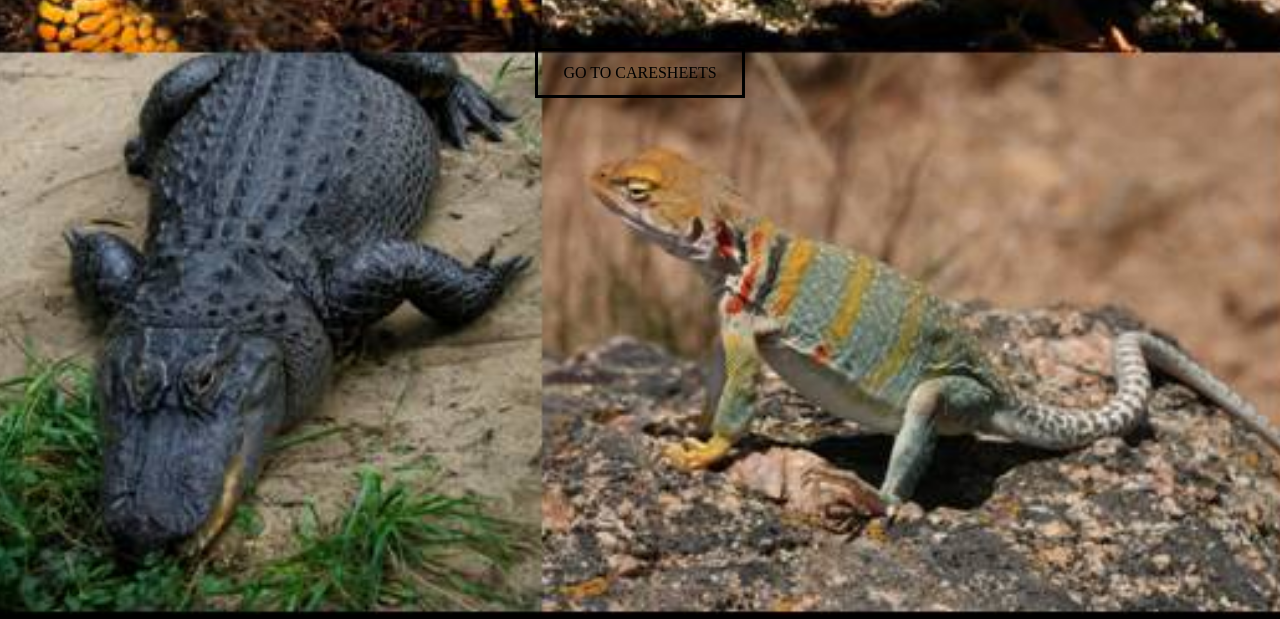
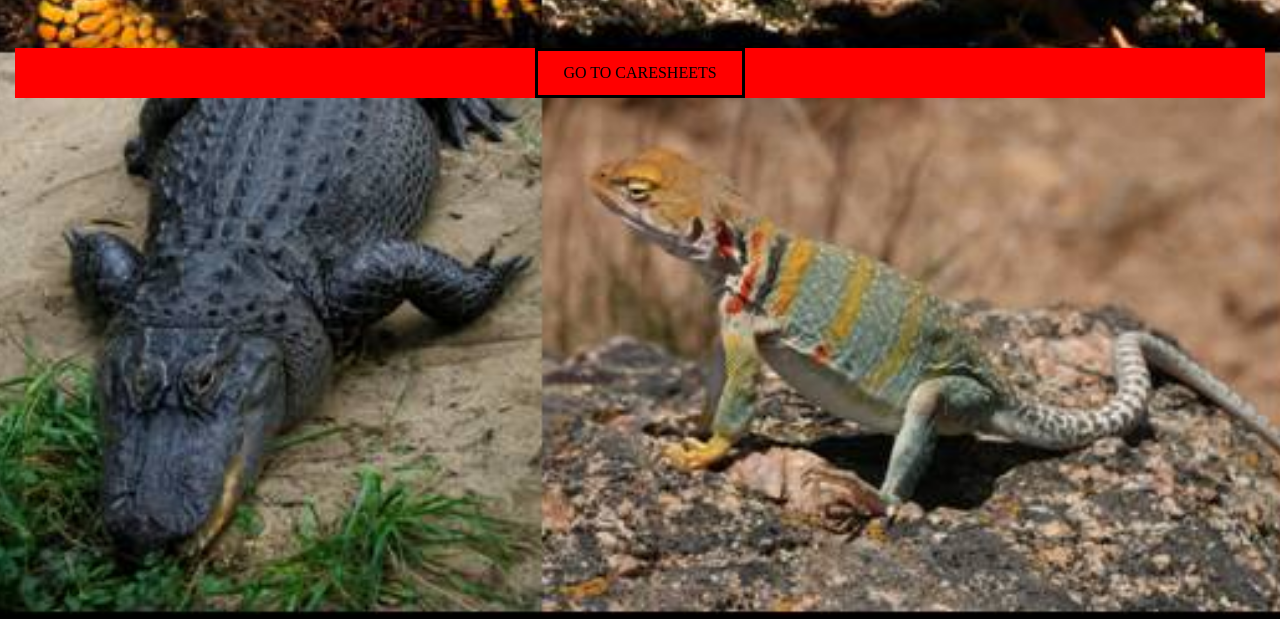
Before and after one commit to gmachielsen/project_three, a Django app: page / in a window 1280 px wide. Shown: the part 816-1435 px from the top of the page. Run offline with Django 3.2, Linux system fonts and the light colour scheme; some libraries are stand-ins or nearby versions.

Commit message:
initial commit styled postdetail and indexpage

```diff
--- a/caresheets/settings.py
+++ b/caresheets/settings.py
@@ -25,7 +25,7 @@ SECRET_KEY = '$_9ja&6=vwx3cequ4tyh=62y9nqxk6==t&a4eikgq6#zwz*n)e'
 # SECURITY WARNING: don't run with debug turned on in production!
 DEBUG = True
 
-ALLOWED_HOSTS = ['codeinstitutecaresheets.herokuapp.com']
+ALLOWED_HOSTS = ['127.0.0.1']
 # 127.0.0.1
 # codeinstitutecaresheets.herokuapp.com
 # Application definition
--- a/posts/templates/posts/index.html
+++ b/posts/templates/posts/index.html
@@ -24,7 +24,7 @@
     <div class="col-sm-12">
       <br/>
       <br/>
-      <div styl="background-color: red;"class="visit-button">
+      <div style="background-color: red;"class="visit-button">
        <a  id="text" href="{% url 'post_list' %}"><button>Go to caresheets</button></a>
       </div>
       <br/>
```
